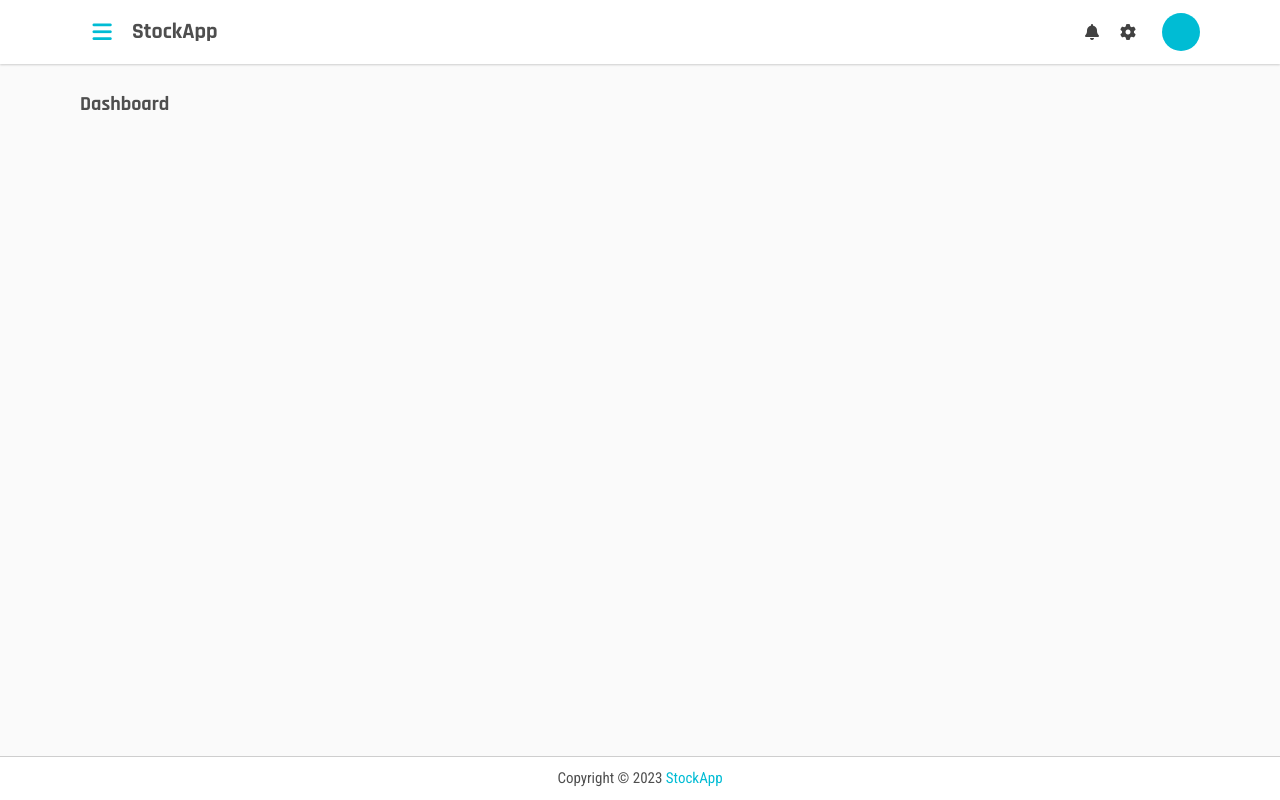
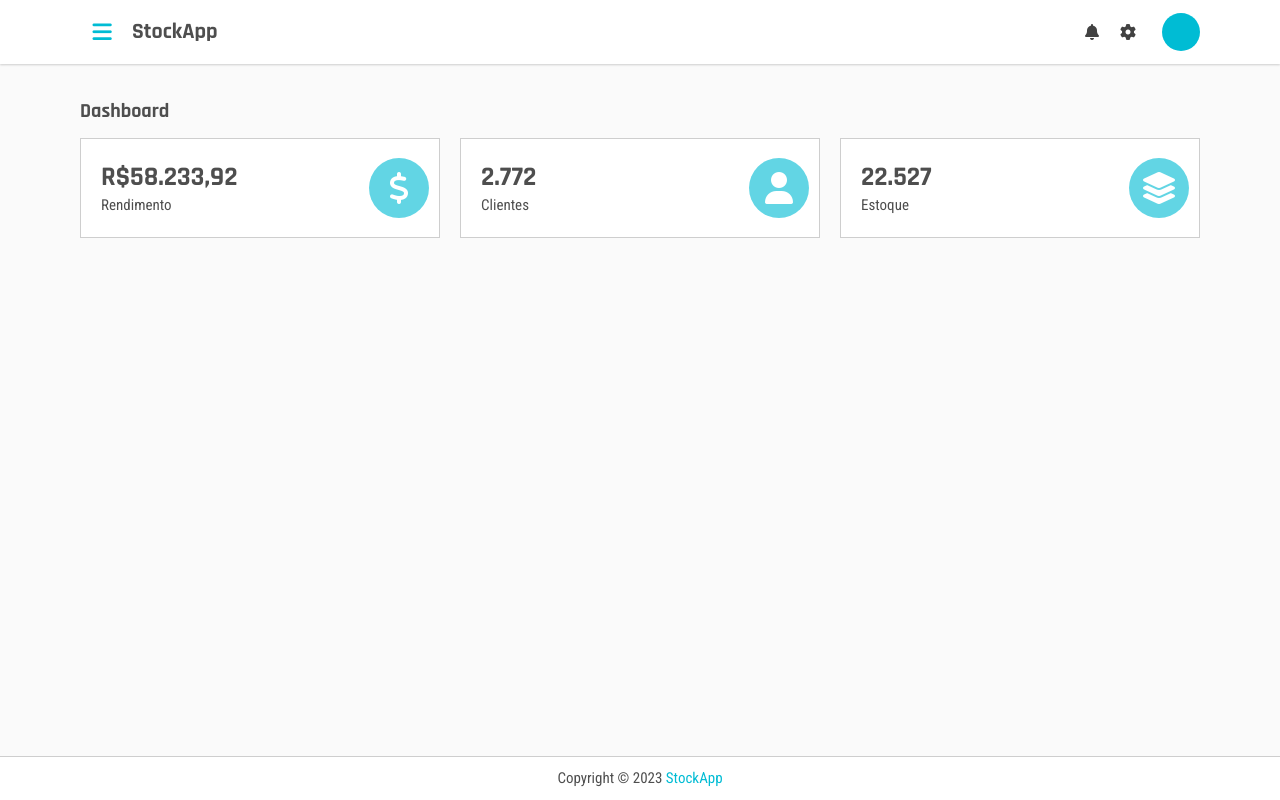
Before and after one commit to eubrunocoelho/stockapp-theme, a plain HTML site: page index.html in a window 1280 px wide. Drawn offline with Linux system fonts and the light colour scheme.

Commit message:
working on sections cards

```diff
--- a/assets/css/styles.css
+++ b/assets/css/styles.css
@@ -9,6 +9,7 @@
     --roboto-condensed-font: 'Roboto Condensed', sans-serif;
     --theme-default-color: #00bcd4;
     --text-default-color: #4e4e4e;
+    --background-default-color: #fff;
     --border-default-color: #cecece;
 }
 
@@ -45,7 +46,7 @@ body {
  */
 
 .header {
-    background: #fff;
+    background: var(--background-default-color);
     box-shadow: 0px 1px 2px 0px rgba(206, 206, 206, 1);
     height: 64px;
     width: 100%;
@@ -146,10 +147,59 @@ body {
 }
 
 .section__heading {
+    padding: 7px 0 7px 0;
     font-family: var(--rajdhani-font);
     font-size: 20px;
     font-weight: 700;
     color: var(--text-default-color);
+    margin: 0 0 10px 0;
+}
+
+.cards {
+    display: grid;
+    grid-template-columns: 1fr;
+    row-gap: 20px;
+}
+
+.card {
+    background: var(--background-default-color);
+    border: 1px solid var(--border-default-color);
+    height: 100px;
+    display: flex;
+    align-items: center;
+    justify-content: space-between;
+    padding: 0 10px 0 20px;
+}
+
+.card__amount {
+    font-family: var(--rajdhani-font);
+    font-weight: 700;
+    font-size: 27px;
+    color: var(--text-default-color);
+    margin: 0 0 7px 0;
+}
+
+.card__description {
+    font-family: var(--roboto-condensed-font);
+    font-weight: 400;
+    font-size: 15px;
+    color: var(--text-default-color);
+}
+
+.card__icon {
+    height: 60px;
+    width: 60px;
+    background: var(--theme-default-color);
+    opacity: .61;
+    border-radius: 50%;
+    display: flex;
+    justify-content: center;
+    align-items: center;
+}
+
+.card__icon-inside {
+    color: #fff;
+    font-size: 32px;
 }
 
 /**
@@ -159,7 +209,7 @@ body {
  */
 
 .footer {
-    background: #fff;
+    background: var(--background-default-color);
     border-top: 1px solid var(--border-default-color);
     margin-top: auto;
     padding: 14px 0 14px 0;
@@ -195,12 +245,64 @@ body {
  * =================================================================================
  */
 
+@media screen and (min-width: 416px) {
+
+    .cards {
+        column-gap: 20px;
+        grid-template-columns: 1fr 1fr;
+    }
+
+    .card__amount {
+        font-size: 23px;
+    }
+
+    .card__icon {
+        display: none;
+    }
+}
+
+@media screen and (min-width: 514px) {
+    .card__icon {
+        display: flex;
+    }
+}
+
+@media screen and (min-width: 592px) {
+    .card__amount {
+        font-size: 27px;
+    }
+}
+
 @media screen and (min-width: 768px) {
 
     .header__wrapper,
     .section,
     .footer__wrapper {
         padding: 0 20px 0 20px;
+    }
+}
+
+@media screen and (min-width: 816px) {
+    .cards {
+        grid-template-columns: 1fr 1fr 1fr;
+    }
+
+    .card__amount {
+        font-size: 24px;
+    }
+}
+
+@media screen and (min-width: 824px) {
+    .card__amount {
+        font-size: 27px;
+    }
+}
+
+@media screen and (min-width: 1024px) {
+    .header__wrapper,
+    .section,
+    .footer__wrapper {
+        padding: 0 30px 0 30px;
     }
 }
 
@@ -212,4 +314,8 @@ body {
         max-width: 1200px;
         padding: 0 40px 0 40px;
     }
+
+    .cards {
+        grid-template-columns: 1fr 1fr 1fr;
+    }
 }
--- a/index.html
+++ b/index.html
@@ -43,6 +43,35 @@
             <div class="section__heading">
                 <h1>Dashboard</h1>
             </div>
+            <div class="cards">
+                <div class="card">
+                    <div class="card__content">
+                        <p class="card__amount">R$58.233,92</p>
+                        <p class="card__description">Rendimento</p>
+                    </div>
+                    <div class="card__icon">
+                        <i class="fa-solid fa-dollar-sign card__icon-inside"></i>
+                    </div>
+                </div>
+                <div class="card">
+                    <div class="card__content">
+                        <p class="card__amount">2.772</p>
+                        <p class="card__description">Clientes</p>
+                    </div>
+                    <div class="card__icon">
+                        <i class="fa-solid fa-user card__icon-inside"></i>
+                    </div>
+                </div>
+                <div class="card">
+                    <div class="card__content">
+                        <p class="card__amount">22.527</p>
+                        <p class="card__description">Estoque</p>
+                    </div>
+                    <div class="card__icon">
+                        <i class="fa-solid fa-layer-group card__icon-inside"></i>
+                    </div>
+                </div>
+            </div>
         </section>
     </main>
     <footer class="footer">
```
